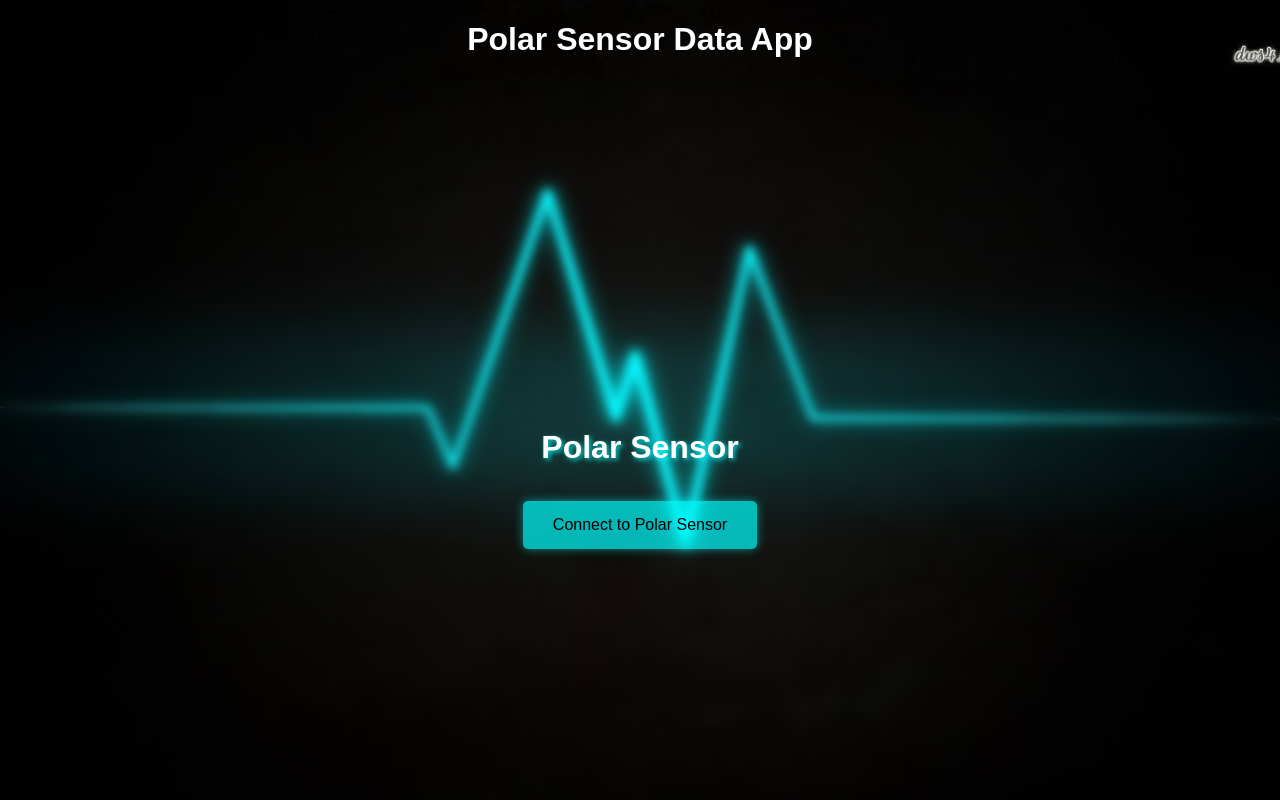
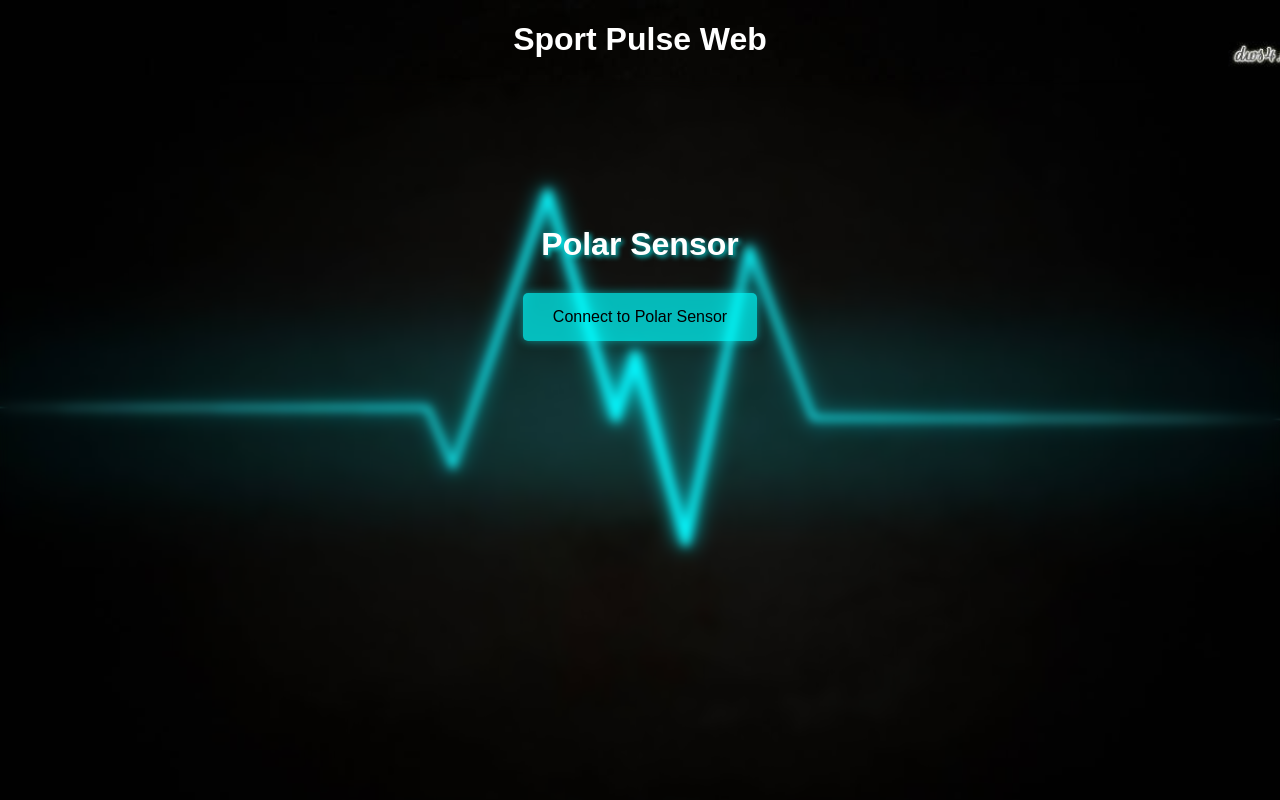
Before and after one commit to sttheplug/SportPulseWeb, a React (Create React App) app in the folder untitled/: page / in a window 1280 px wide. Shown: the top 800 px of the page. Built offline with nearby package versions, Linux system fonts and the light colour scheme.

Commit message:
UI fix and a button for dissconnecting every device

```diff
--- a/untitled/src/App.js
+++ b/untitled/src/App.js
@@ -4,7 +4,7 @@
 function App() {
   return (
       <div className="App">
-        <h1>Polar Sensor Data App</h1>
+        <h1>Sport Pulse Web</h1>
         <PolarSensor /> {/* Display the Polar Sensor component */}
       </div>
   );
--- a/untitled/src/PolarSensor.css
+++ b/untitled/src/PolarSensor.css
@@ -1,24 +1,31 @@
-/* PolarSensor.css */
+/* Background and global styles */
 body {
     background: url('background.jpg') no-repeat center center fixed;
     background-size: cover;
     font-family: Arial, sans-serif;
     color: white;
     text-align: center;
+    margin: 0;
+    padding: 0;
 }
 
+/* Main container */
 .container {
     display: flex;
     flex-direction: column;
     align-items: center;
-    justify-content: center;
+    justify-content: flex-start;
     height: 100vh;
     backdrop-filter: blur(5px);
+    padding: 120px;
+    overflow-y: auto; /* Allows scrolling if needed */
 }
 
+/* Headings */
 h2 {
     font-size: 2rem;
     text-shadow: 2px 2px 5px rgba(0, 255, 255, 0.8);
+    margin-bottom: 20px;
 }
 
 h3 {
@@ -27,20 +34,60 @@
     text-shadow: 1px 1px 5px rgba(0, 255, 255, 0.8);
 }
 
+/* Button container for proper spacing */
+.button-group {
+    display: flex;
+    justify-content: center;
+    gap: 15px; /* Space between buttons */
+    margin-top: 10px;
+}
+
+/* Button styles */
 button {
     background: rgba(0, 255, 255, 0.7);
     color: black;
     border: none;
-    padding: 15px 30px;
+    padding: 15px 30px; /* Keeps button size consistent */
     font-size: 1rem;
     cursor: pointer;
     border-radius: 5px;
     transition: 0.3s ease-in-out;
     box-shadow: 0 0 10px rgba(0, 255, 255, 0.5);
-    margin: 8px 0; /* Adds a small space between buttons */
+    min-width: 150px; /* Ensures buttons have a fixed size */
+    text-align: center;
 }
 
+/* Button hover effects */
 button:hover {
     background: rgba(0, 255, 255, 1);
     transform: scale(1.05);
 }
+
+/* Sensor card for each connected device */
+.sensor-card {
+    background: rgba(0, 0, 0, 0.6);
+    padding: 15px;
+    border-radius: 10px;
+    width: 100%;
+    text-align: center;
+    box-shadow: 0 0 10px rgba(0, 255, 255, 0.5);
+}
+
+.sensor-card-container {
+    display: flex;
+    flex-direction: column;
+    align-items: center;
+    justify-content: flex-start;
+    width: 90%;
+    max-width: 350px;
+    margin-top: 15px;
+}
+
+/* Chart container */
+.chart-container {
+    margin-top: 20px;
+    width: 100%;
+    height: 200px; /* Set height of chart container */
+    background: rgba(0, 0, 0, 0.4); /* Placeholder background */
+    box-shadow: 0 0 10px rgba(0, 255, 255, 0.5);
+}
--- a/untitled/src/PolarSensor.js
+++ b/untitled/src/PolarSensor.js
@@ -4,9 +4,10 @@
 import "./PolarSensor.css";
 
 const PolarSensor = () => {
-    const [devices, setDevices] = useState([]); // Lista över anslutna enheter
-    const [heartRateData, setHeartRateData] = useState({}); // Sparar hjärtfrekvensdata per enhet
+    const [devices, setDevices] = useState([]); // List of connected devices
+    const [heartRateData, setHeartRateData] = useState({}); // Stores heart rate per device
     const [connecting, setConnecting] = useState(false);
+    const [measuringDevices, setMeasuringDevices] = useState({}); // Tracks measurement state per device
 
     const connectToSensor = async () => {
         try {
@@ -26,9 +27,6 @@
             const service = await server.getPrimaryService("heart_rate");
             const characteristic = await service.getCharacteristic("heart_rate_measurement");
 
-            await characteristic.startNotifications();
-            characteristic.addEventListener("characteristicvaluechanged", (event) => handleData(event, device));
-
             setDevices((prevDevices) => [...prevDevices, { device, characteristic }]);
         } catch (error) {
             console.error("Connection failed:", error);
@@ -37,6 +35,20 @@
         }
     };
 
+    const disconnectAllSensors = async () => {
+        const connectedDevices = devices.filter(({ device }) => device.gatt.connected);
+        for (const { device } of connectedDevices) {
+            try {
+                await device.gatt.disconnect();
+                console.log(`Disconnected from ${device.name}`);
+            } catch (error) {
+                console.error(`Failed to disconnect from ${device.name}:`, error);
+            }
+        }
+        setDevices([]);
+        setMeasuringDevices({});
+        setHeartRateData({});
+    };
     const disconnectSensor = async (deviceToRemove) => {
         const updatedDevices = devices.filter(({ device }) => device !== deviceToRemove);
 
@@ -50,11 +62,39 @@
         }
 
         setDevices(updatedDevices);
+        setMeasuringDevices((prev) => {
+            const updatedState = { ...prev };
+            delete updatedState[deviceToRemove.name];
+            return updatedState;
+        });
+
         setHeartRateData((prevData) => {
             const newData = { ...prevData };
             delete newData[deviceToRemove.name];
             return newData;
         });
+    };
+
+    const startMeasurement = async (device, characteristic) => {
+        try {
+            await characteristic.startNotifications();
+            characteristic.addEventListener("characteristicvaluechanged", (event) => handleData(event, device));
+            setMeasuringDevices((prev) => ({ ...prev, [device.name]: true }));
+            console.log(`Started measurement for ${device.name}`);
+        } catch (error) {
+            console.error("Failed to start measurement:", error);
+        }
+    };
+
+    const stopMeasurement = async (device, characteristic) => {
+        try {
+            characteristic.removeEventListener("characteristicvaluechanged", (event) => handleData(event, device));
+            await characteristic.stopNotifications();
+            setMeasuringDevices((prev) => ({ ...prev, [device.name]: false }));
+            console.log(`Stopped measurement for ${device.name}`);
+        } catch (error) {
+            console.error("Failed to stop measurement:", error);
+        }
     };
 
     const handleData = (event, device) => {
@@ -63,15 +103,14 @@
 
         setHeartRateData((prevData) => ({
             ...prevData,
-            [device.name]: [...(prevData[device.name] || []).slice(-50), heartRate], // Spara senaste 50 värden
+            [device.name]: [...(prevData[device.name] || []).slice(-50), heartRate], // Keep last 50 values
         }));
 
-        // Skicka enhetsnamn istället för enhets-ID till backend
         fetch("http://localhost:5000/save-heart-rate", {
             method: "POST",
             headers: { "Content-Type": "application/json" },
             body: JSON.stringify({
-                device_id: device.name, // 🔹 Använd enhetsnamn istället för id
+                device_id: device.name,
                 bpm: heartRate
             }),
         })
@@ -89,19 +128,54 @@
     return (
         <div className="container">
             <h2>Polar Sensor</h2>
-            {connecting && <p>Connecting... ⏳</p>}
-            <button onClick={connectToSensor} disabled={connecting}>
-                Connect to Polar Sensor
-            </button>
 
-            {/* Loopar genom alla anslutna enheter och visar data */}
-            {devices.map(({ device }) => (
-                <div key={device.id} className="sensor-card">
-                    <h3>{device.name}</h3>
-                    <p>Heart Rate: {heartRateData[device.name]?.slice(-1)[0] || "No Data"} BPM</p>
-                    <button onClick={() => disconnectSensor(device)}>Disconnect</button>
+            {/* Connect/Disconnect Button Group */}
+            <div className="button-group">
+                {devices.length === 0 ? (
+                    <button className="connect-btn" onClick={connectToSensor} disabled={connecting}>
+                        {connecting ? "Connecting..." : "Connect to Polar Sensor"}
+                    </button>
+                ) : (
+                    <>
+                        <button className="connect-btn" onClick={() => devices.forEach(({ device }) => disconnectAllSensors())}>
+                            Disconnect from Sensors
+                        </button>
+                        <button className="add-device-btn" onClick={connectToSensor} disabled={connecting}>
+                            {connecting ? "Connecting..." : "Add a Device"}
+                        </button>
+                    </>
+                )}
+            </div>
 
-                    {/* Visa graf om data finns */}
+            {/* Display all connected devices */}
+            {devices.map(({ device, characteristic }) => (
+                <div key={device.id} className="sensor-card-container">
+                    {/* Sensor Card */}
+                    <div className="sensor-card">
+                        <h3>{device.name}</h3>
+                        <p className="heart-rate-text">
+                            Heart Rate: {heartRateData[device.name]?.slice(-1)[0] || "No Data"} BPM
+                        </p>
+
+                        {/* Buttons for each device */}
+                        <div className="button-group">
+                            <button className="action-btn" onClick={() => disconnectSensor(device)}>
+                                Disconnect
+                            </button>
+
+                            {!measuringDevices[device.name] ? (
+                                <button className="action-btn" onClick={() => startMeasurement(device, characteristic)}>
+                                    Start Measurement
+                                </button>
+                            ) : (
+                                <button className="action-btn" onClick={() => stopMeasurement(device, characteristic)}>
+                                    Stop Measurement
+                                </button>
+                            )}
+                        </div>
+                    </div>
+
+                    {/* Chart container displayed after sensor card */}
                     {heartRateData[device.name] && heartRateData[device.name].length > 0 && (
                         <div className="chart-container">
                             <Line
--- a/untitled/src/Server.js
+++ b/untitled/src/Server.js
@@ -9,7 +9,7 @@
 const db = mysql.createConnection({
     host: "localhost",
     user: "root",
-    password: "4321", // Ändra till ditt MySQL-lösenord
+    password: "Aprilapril23.", // Ändra till ditt MySQL-lösenord
     database: "sensor_data",
 });
 
```
